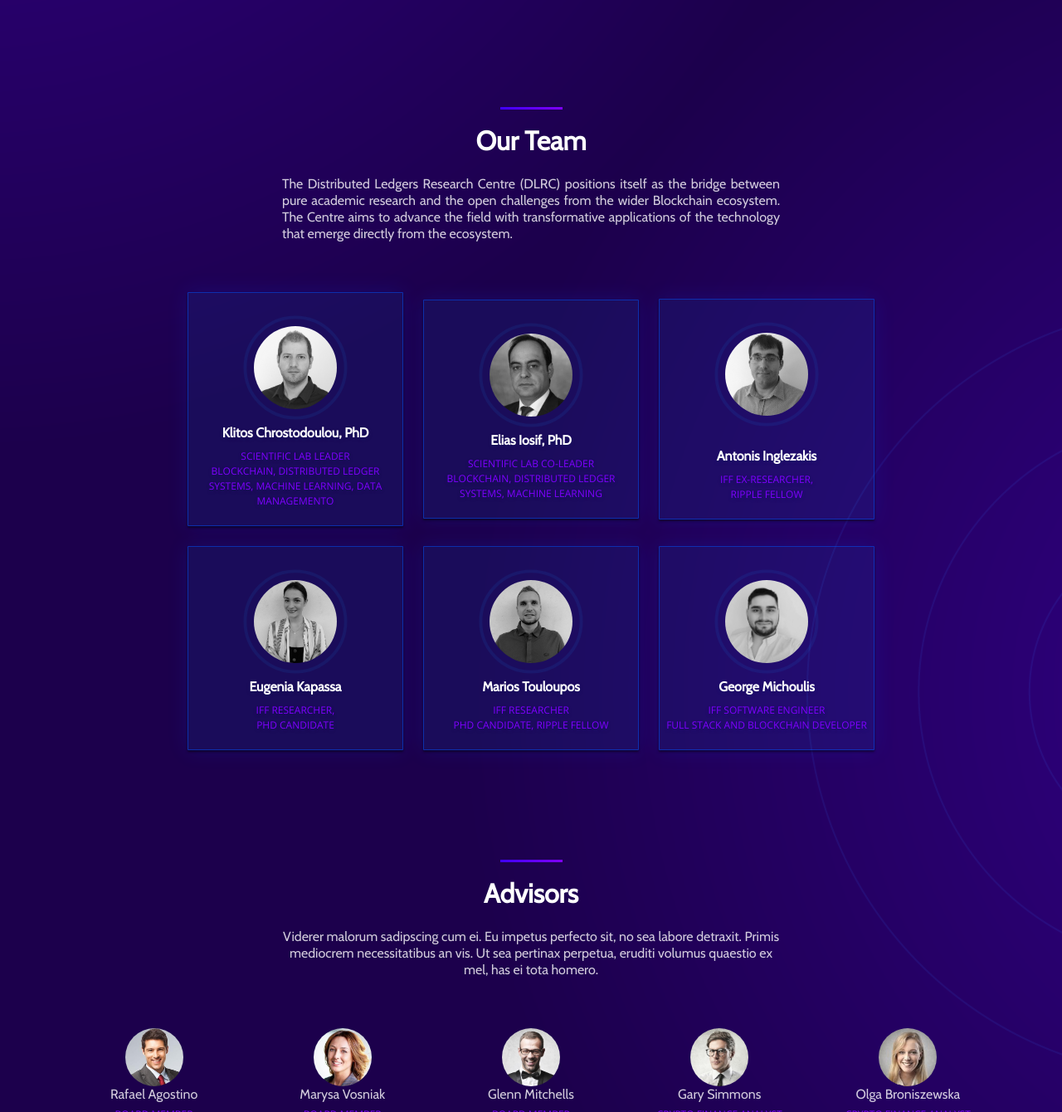
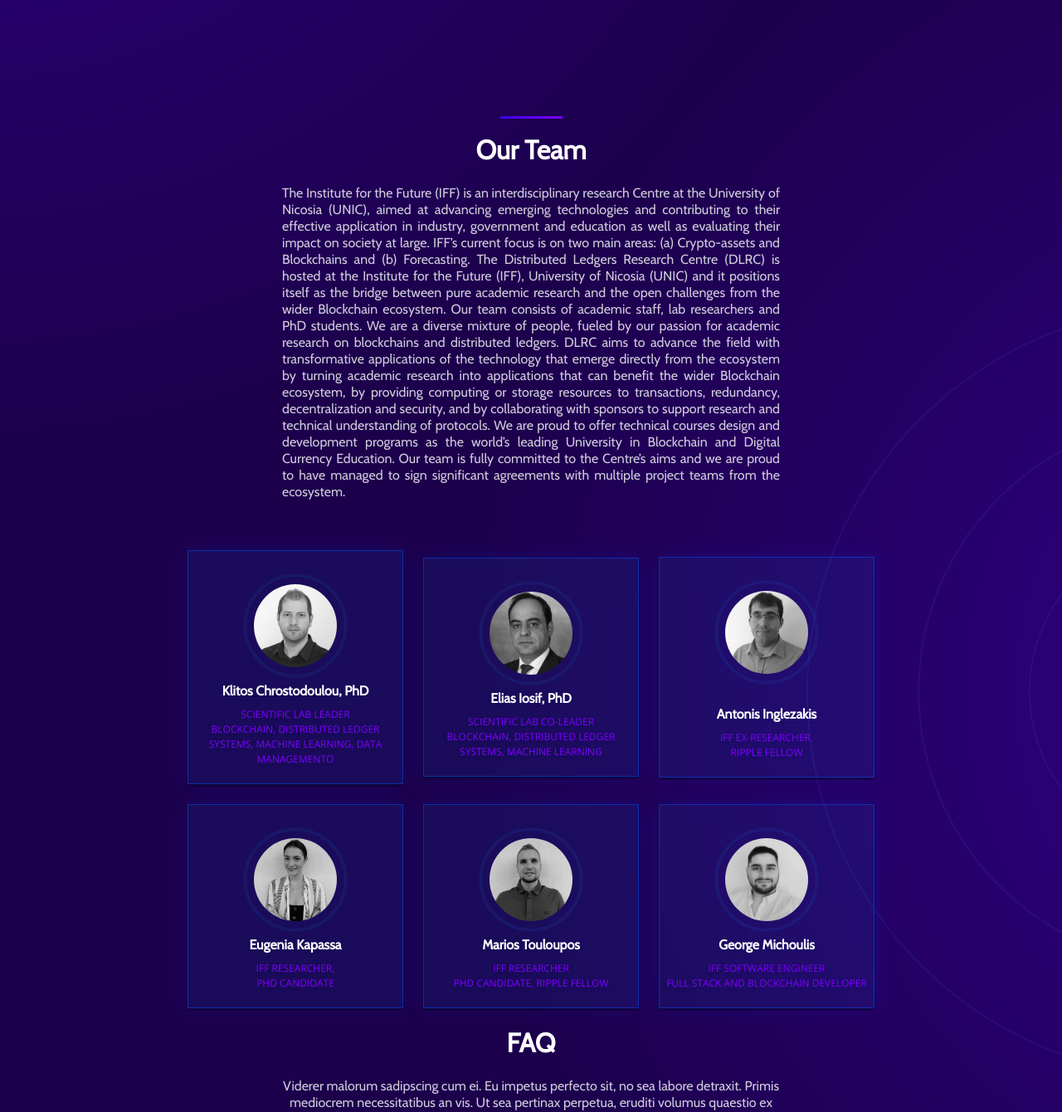
Before and after one commit to UNIC-IFF/KNOB-BBF-Web-Application, a Flask app: page /home in a window 1280 px wide. Shown: the part 5160-6500 px from the top of the page at 83% size. Run offline with Flask 2, Linux system fonts and the light colour scheme; some libraries are stand-ins or nearby versions.

Commit message:
minor changes in home

```diff
--- a/templates/home.html
+++ b/templates/home.html
@@ -61,7 +62,7 @@
             <div class="columns  is-desktop ">
 
               <!-- Client / partner list -->
-              <div class="column is-quarter" ><a href="https://ubri.ripple.com/"><img id="myelement1" class="hero-logo whitten"  target="_blank" src="../static/dist/img/logo/long-logo3.png"  alt="University of Nicosia"></a></div>
+              <div class="column is-quarter" ><a href="https://www.unic.ac.cy/iff/dlrc"><img id="myelement1" class="hero-logo whitten"  target="_blank" src="../static/dist/img/logo/long-logo3.png"  alt="University of Nicosia"></a></div>
               <div class="column is-quarter"> <a href="https://ubri.ripple.com/" > <img id="myelement2"   class="hero-logo whitten" target="_blank" src="../static/dist/img/logo/ripple.png" alt="Ripple University Blockchain Research Initiative"></a></div>
 
             </div>
@@ -79,17 +80,17 @@
        <!-- Divider -->
        <!-- Title -->
        <h2 class="title is-light is-semibold has-text-centered is-spaced">Instructions</h2>
-       <h4 class="subtitle is-5 is-light is-compact has-text-justify " style="text-align:justify">The  video in the end of the page presents a demonstration of the Benchmarking Framework.
+       <p class="is-light" style="text-align:justify;">The  video in the end of the page presents a demonstration of the Benchmarking Framework.
           The above Controller is the Framework's controller which depicts the components of the framework. The first and mandatory step is the Monitoring. This step
       trigger the benchmarking engine which will later record the networks' traffic. Second step is the Benchmarking Engine. In this you can select which blockchain network to configure and start, but also you can
        generate traffic which are transactions between random generated accounts. The managment component is the third one where you can understand the logs of the nodes and the network's information,
-      also you can navigate to Dozzle for the complete logs and to Grafana where you can watch the actual benchmargking diagrams. The Available Networks presents the current running networks configured in previous steps. </h4>
+      also you can navigate to Dozzle for the complete logs and to Grafana where you can watch the actual benchmargking diagrams. The Available Networks presents the current running networks configured in previous steps. </p>
 
         <!-- Divider -->
       <div class="divider is-centered "></div>
       <!-- Title & subtitle -->
       <h2 class="title is-light is-semibold has-text-centered is-spaced">About Blockchain Benchmarking Framework</h2>
-      <h4 class="subtitle is-5 is-light has-text-justify is-compact" style="text-align:justify">
+      <p class="is-light" style="text-align:justify;">
        Since the choice of a blockchain protocol is challenging,
        especially for corporates that seek to use the technology
        for their products and/or services, we developed an architecture for a
@@ -220,7 +261,9 @@
       <div class="divider is-centered"></div>
       <!-- Title & subtitle -->
       <h2 class="title is-light is-semibold has-text-centered is-spaced">Our Team</h2>
-      <h4 class="subtitle is-6 is-light is-compact" style="text-align:justify">The Distributed Ledgers Research Centre (DLRC) positions itself as the bridge between pure academic research and the open challenges from the wider Blockchain ecosystem. The Centre aims to advance the field with transformative applications of the technology that emerge directly from the ecosystem.</h4>
+      <h4 class="subtitle is-6 is-light is-compact" style="text-align:justify">The Institute for the Future (IFF) is an interdisciplinary research Centre at the University of Nicosia (UNIC), aimed at advancing emerging technologies and contributing to their effective application in industry, government and education as well as evaluating their impact on society at large. IFF’s current focus is on two main areas: (a) Crypto-assets and Blockchains and (b) Forecasting.
+        The Distributed Ledgers Research Centre (DLRC) is hosted at the Institute for the Future (IFF), University of Nicosia (UNIC) and it positions itself as the bridge between pure academic research and the open challenges from the wider Blockchain ecosystem. Our team consists of academic staff, lab researchers and PhD students. We are a diverse mixture of people, fueled by our passion for academic research on blockchains and distributed ledgers. DLRC aims to advance the field with transformative applications of the technology that emerge directly from the ecosystem by turning academic research into applications that can benefit the wider Blockchain ecosystem, by providing computing or storage resources to transactions, redundancy, decentralization and security, and by collaborating with sponsors to support research and technical understanding of protocols. We are proud to offer technical courses design and development programs as the world’s leading University in Blockchain and Digital Currency Education. Our team is fully committed to the Centre’s aims and we are proud to have managed to sign significant agreements with multiple project teams from the ecosystem.
+        </h4>
 
       <!-- Content wrapper -->
       <div class="content-wrapper is-large">
@@ -374,85 +417,6 @@
 
           </div>
 
-          <!-- Spaced divider -->
-          <div class="divider is-centered is-spacer"></div>
-          <!-- Title & subtitle -->
-          <h2 class="title is-light is-semibold has-text-centered is-spaced">Advisors</h2>
-          <h4 class="subtitle is-6 is-light has-text-centered is-compact">Viderer malorum sadipscing cum ei. Eu impetus perfecto sit, no sea labore detraxit. Primis mediocrem necessitatibus an vis. Ut sea pertinax perpetua, eruditi volumus quaestio ex mel, has ei tota homero.</h4>
-
-          <!-- Content wrapper -->
-          <div class="content-wrapper is-large">
-              <div class="columns is-vcentered is-multiline">
-
-                  <!-- Advisor -->
-                  <div class="column is-one-fifth">
-                      <div class="advisor-container has-text-centered">
-                          <!-- Picture -->
-                          <div class="photo">
-                              <img src="../static/img/team/a1.jpg" alt="" data-aos="fade-down" data-aos-delay="100" data-aos-offset="200" data-aos-easing="ease-out-quart">
-                          </div>
-                          <!-- Meta -->
-                          <div class="info">
-                              <div class="subtitle is-6 is-light is-compressed">Rafael Agostino</div>
-                              <div class="position">Board Member</div>
-                          </div>
-                      </div>
-                  </div>
-
-                  <!-- Advisor -->
-                  <div class="column is-one-fifth">
-                      <div class="advisor-container has-text-centered">
-                          <div class="photo">
-                              <img src="../static/img/team/a2.jpg" alt="" data-aos="fade-down" data-aos-delay="300" data-aos-offset="200" data-aos-easing="ease-out-quart">
-                          </div>
-                          <div class="info">
-                              <div class="subtitle is-6 is-light is-compressed">Marysa Vosniak</div>
-                              <div class="position">Board Member</div>
-                          </div>
-                      </div>
-                  </div>
-
-                  <!-- Advisor -->
-                  <div class="column is-one-fifth">
-                      <div class="advisor-container has-text-centered">
-                          <div class="photo">
-                              <img src="../static/img/team/a3.jpg" alt="" data-aos="fade-down" data-aos-delay="500" data-aos-offset="200" data-aos-easing="ease-out-quart">
-                          </div>
-                          <div class="info">
-                              <div class="subtitle is-6 is-light is-compressed">Glenn Mitchells</div>
-                              <div class="position">Board Member</div>
-                          </div>
-                      </div>
-                  </div>
-
-                  <!-- Advisor -->
-                  <div class="column is-one-fifth">
-                      <div class="advisor-container has-text-centered">
-                          <div class="photo">
-                              <img src="../static/img/team/a4.jpg" alt="" data-aos="fade-down" data-aos-delay="700" data-aos-offset="200" data-aos-easing="ease-out-quart">
-                          </div>
-                          <div class="info">
-                              <div class="subtitle is-6 is-light is-compressed">Gary Simmons</div>
-                              <div class="position">Crypto Finance Analyst</div>
-                          </div>
-                      </div>
-                  </div>
-
-                  <!-- Advisor -->
-                  <div class="column is-one-fifth">
-                      <div class="advisor-container has-text-centered">
-                          <div class="photo">
-                              <img src="../static/img/team/a5.jpg" alt="" data-aos="fade-down" data-aos-delay="900" data-aos-offset="200" data-aos-easing="ease-out-quart">
-                          </div>
-                          <div class="info">
-                              <div class="subtitle is-6 is-light is-compressed">Olga Broniszewska</div>
-                              <div class="position">Crypto Finance Analyst</div>
-                          </div>
-                      </div>
-                  </div>
-              </div>
-          </div>
-          <!-- /Content wrapper -->
 
           <!-- Spaced divider -->
           <!-- Title & subtitle -->
@@ -623,45 +587,7 @@
 
     </div>
 
-      <!-- Content wrapper -->
-      <div class="content-wrapper is-medium">
-        <h3 class="title is-light is-semibold has-text-centered is-spaced" > Supported Networks </h3>
-          <div class="columns is-vcentered">
 
-
-              <!-- Feature -->
-              <div class="column is-3">
-                  <div class="feature">
-                      <img style="padding-bottom:2em; width:60%; filter: brightness(0) invert(1);" src="../static/dist/img/logo/Ripple-Logo.png" alt="" data-aos="fade-up" data-aos-delay="100" data-aos-offset="200" data-aos-easing="ease-out-quart">
-                  </div>
-              </div>
-              <div class="column is-3">
-                <div class="feature">
-                    <img style="padding-bottom:2.2em; width:60%; filter: brightness(0) invert(1);" src="../static/dist/img/logo/Stellar.png" alt="" data-aos="fade-up" data-aos-delay="100" data-aos-offset="200" data-aos-easing="ease-out-quart">
-
-                </div>
-            </div>
-              <!-- Feature -->
-              <div class="column is-3">
-                  <div class="feature">
-                      <img style="padding-bottom:2em; width:60%; filter: brightness(0) invert(1);" src="../static/dist/img/logo/hyperledger.png" alt="" data-aos="fade-up" data-aos-delay="300" data-aos-offset="200" data-aos-easing="ease-out-quart">
-
-                  </div>
-              </div>
-              <!-- Feature -->
-              <div class="column is-3">
-                  <div >
-                      <img id="eth-logo"style="padding-bottom:1em; width:60%; filter: brightness(0) invert(1);" src="../static/dist/img/logo/ethereum.png"  alt="" data-aos="fade-up" data-aos-delay="300" data-aos-offset="200" data-aos-easing="ease-out-quart">
-
-                  </div>
-              </div>
-          </div>
-
-          <!-- Play video button -->
-
-      </div>
-      <!-- Content wrapper -->
-  </div>
   <!-- /Container -->
 </section>
 <!-- /Icon Features section -->
```
Also changed, not shown: other parts of templates/home.html (+44 -3 lines), static/scss/layout/_layout.scss (+13 -0 lines).
